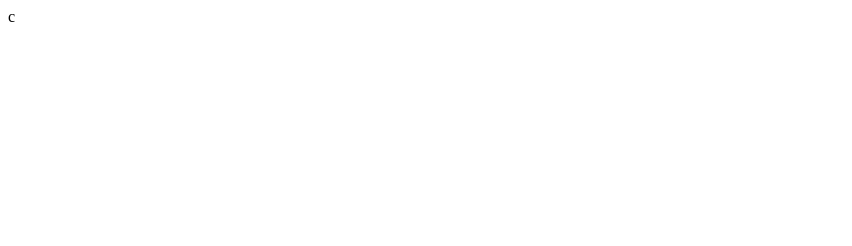
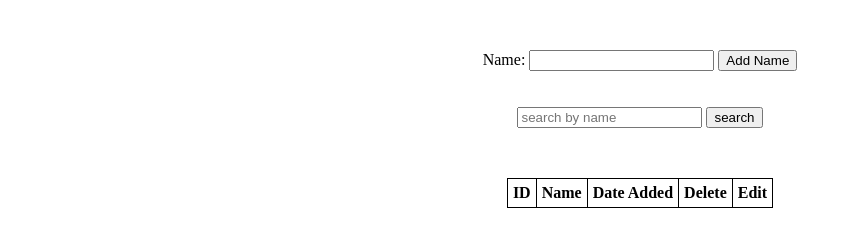
Before and after one commit to j9972/DataBaseTEST, a plain HTML site: page client/index.html in a window 1280 px wide. Shown: the whole page, without its empty margins (0-852 px from the left). Drawn offline with Linux system fonts and the light colour scheme.

Commit message:
일단 html이랑 기본 css 세팅

```diff
--- a/client/index.html
+++ b/client/index.html
@@ -3,9 +3,34 @@
 <head>
     <meta charset="UTF-8">
     <meta name="viewport" content="width=device-width, initial-scale=1.0">
-    <title>node+express+mysql</title>
+    <link rel="stylesheet" href="stylesheet.css">
+    <title>web app</title>
 </head>
 <body>
-    c
+    <main>
+        <label>Name:</label>
+        <input type="text" id="name-input">
+        <button id="add-name-btn">Add Name</button>
+
+        <br><br><br>
+        <div>
+            <input placeholder="search by name" id="search-input">
+            <button id="search-btn">search</button>
+        </div>
+
+        <table id="table">
+            <thead>
+                <th>ID</th>
+                <th>Name</th>
+                <th>Date Added</th>
+                <th>Delete</th>
+                <th>Edit</th>
+            </thead>
+            <tbody>
+
+            </tbody>
+        </table>
+    </main>
+    <script src="index.js"></script>
 </body>
 </html>
--- a/client/stylesheet.css
+++ b/client/stylesheet.css
@@ -0,0 +1,18 @@
+main {
+    width: 50%;
+    margin: 50px auto;
+    text-align: center;
+}
+
+table {
+    margin: 50px auto;
+}
+
+table, th ,td {
+    border-collapse: collapse;
+    border: 1px solid black;
+}
+
+th,td {
+    padding: 5px;
+}
```
